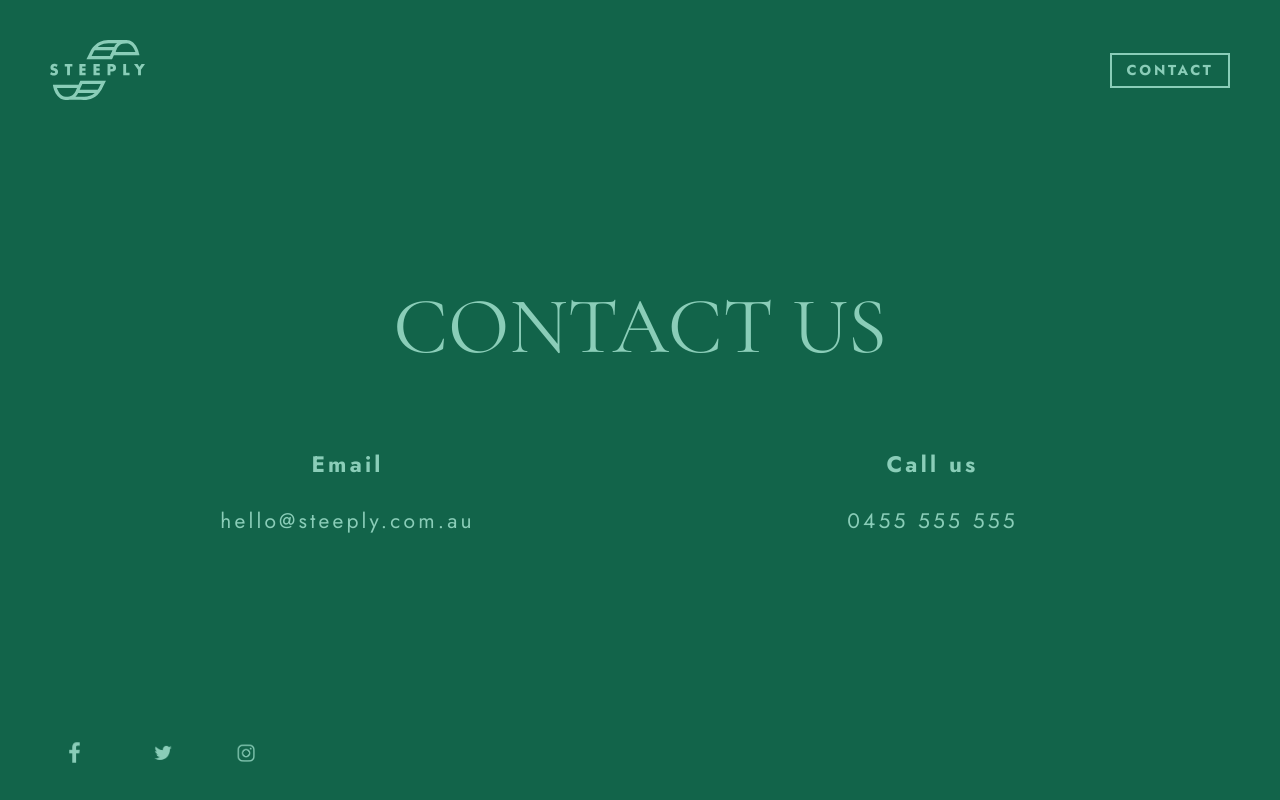
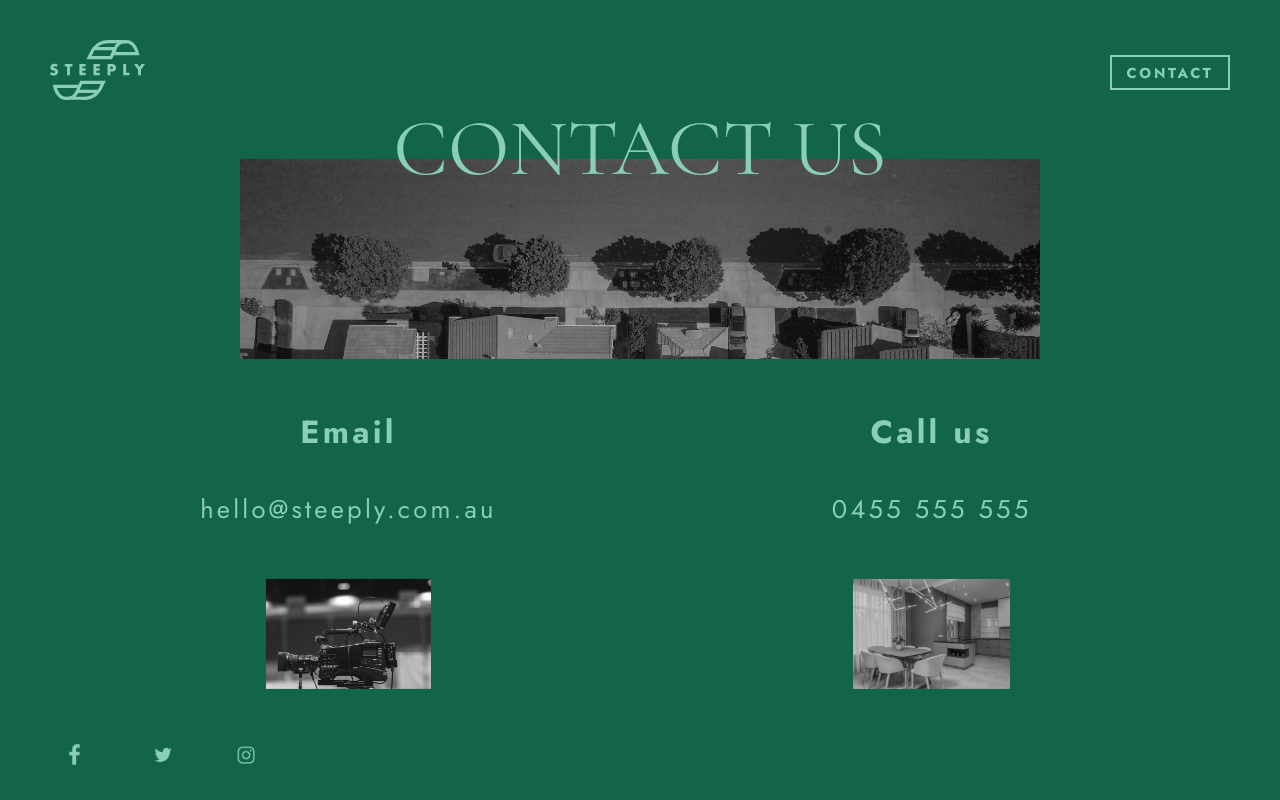
Before and after one commit to machinemusic/Steeply, a plain HTML site: page contact2.html in a window 1280 px wide. Drawn offline with nearby package versions, Linux system fonts and the light colour scheme.

Commit message:
Add files via upload

```diff
--- a/contact-style2.css
+++ b/contact-style2.css
@@ -15,7 +15,7 @@
 body {
     font-family: var(--ff-primary);
     font-weight: 400;
-    font-size: 1.3125rem;
+    font-size: 1.2rem;
     line-height: 1.6;
     background-color: var(--clr-neutral-900);
     color: var(--clr-primary-200);
@@ -54,11 +54,7 @@ a {
 }
 
 h2 {
-    font-size: 1.4rem;
-}
-
-.text-center {
-    text-align: center;
+    font-size: 1.2rem;
 }
 
 header {
@@ -69,19 +65,18 @@ header {
 }
 
 section {
-    display: flex;
+    position: fixed;
+    top: 50%;
+    left: 50%;
+    transform: translate(-50%, -50%);
     text-align: center;
-    padding-top: 7em;
+    width: 100%;
+    margin-top: 2.5rem;
 }
 
 .container {
     margin-inline: auto;
     width: min(90%, 70.5rem);
-}
-
-.split {
-    display: flex;
-    flex-direction: column;
 }
 
 .logo {
@@ -134,9 +129,51 @@ section {
 
 /* ..contact button */
 
+/* contact-us + pic.. */
+
+.wrapper {
+    display: flex;
+    justify-content: center;
+    text-align: center;
+}
+
+.drone-wrap {
+    width: 230px;
+    background-image:
+      url(pictures/drone.jpg);
+    background-size:cover;
+    background-repeat: no-repeat;
+}
+
+.contact-us {
+    position: relative;
+    top: -25%;
+}
+
+/* contact-us + pic.. */
+
+.split {
+    display: flex;
+    flex-direction: column;
+}
+
 .email {
-    margin-bottom: 3em;
+    margin-top: 1rem;
 }
+
+.cam-pic {
+    height: 60px;
+    margin: 2rem auto;
+}
+
+.call-us {
+    margin-top: 1rem;
+}
+.room-pic {
+    height: 60px;
+    margin: 2rem auto;
+}
+
 
 /* underline animation.. */
 
@@ -196,16 +233,36 @@ section {
         padding: 40px 50px;
     }
 
-    section {
-        padding-top: 7em;
-    }
-
     h1 {
         font-size: 5rem;
     }
 
+    h2 {
+        font-size: 2rem;
+    }
+
+    a {
+        font-size: 1.6rem;
+    }
+
+    .drone-wrap {
+        width: 800px;
+        height: 200px;
+    }
+
+    .cam-pic {
+        height: 110px;
+        margin-top: 3rem;
+    }
+
+    .room-pic {
+        height: 110px;
+        margin-top: 3rem;
+    }
+
     .split {
         flex-direction: row;
+        margin-top: 2rem;
     }
 
     .split > * {
@@ -230,10 +287,10 @@ section {
 
     .social li a {
         transform: scale(0.5);
-      }
+    }
 
-      .social li {
+    .social li {
         padding: 1rem;
-     }
+    }
 
 }
--- a/contact2.html
+++ b/contact2.html
@@ -19,20 +19,30 @@
 <body>
     <header>
         <a href="index.html"><img class="logo" src="pictures/steeplylogo.svg" /></a>
-        <a href="contact2.html"><button class="contact-button">CONTACT</button></a>
+        <a href="contact.html"><button class="contact-button">CONTACT</button></a>
     </header>
 
     <section>
         <div class="container">
-            <h1 class="text-center">CONTACT US</h1>
+
+            <div class="wrapper">
+                <div class="drone-wrap">
+                    <h1 class="contact-us">CONTACT US</h1>
+                </div>
+            </div>
+
             <div class="split">
                 <div class="email">
                     <h2>Email</h2>
                     <a class="underline-animation" href="mailto:hello@steeply.com.au">hello@steeply.com.au</a>
+                    <img class="cam-pic" src="pictures/cam.jpg" alt="">
                 </div>
-                <div>
+
+
+                <div class="call-us">
                     <h2>Call us</h2>
                     <a class="underline-animation" href="tel:0455 555 555">0455 555 555</a>
+                    <img class="room-pic" src="pictures/room.jpg" alt="">
                 </div>
             </div>
     </section>
```
